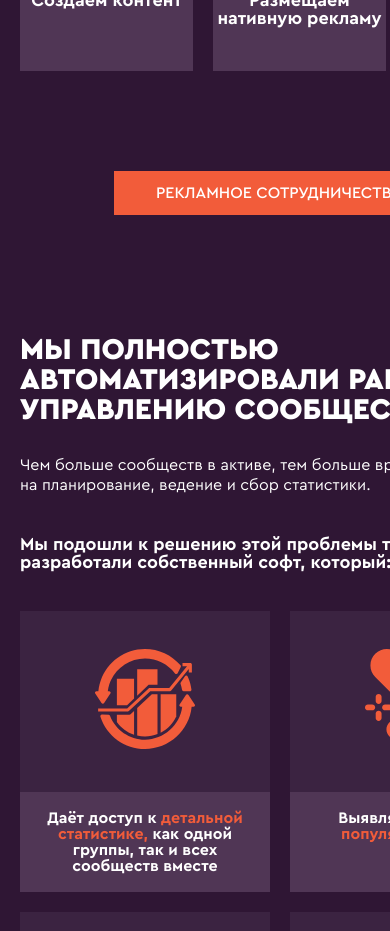
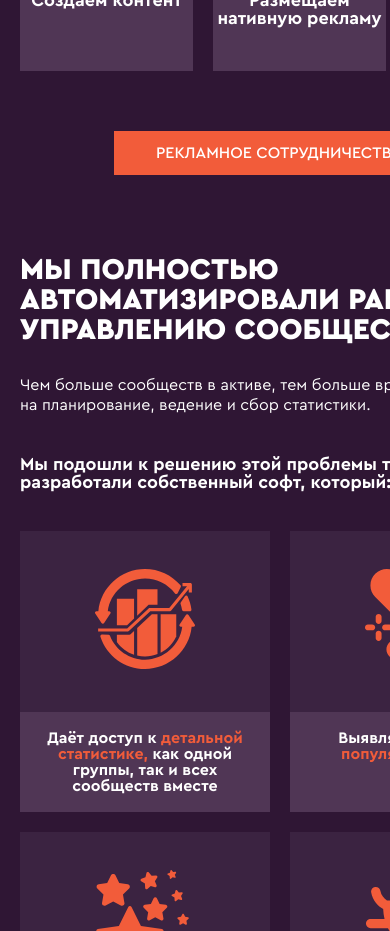
Before and after one commit to anastynero/wolfmedia, a Next.js app: page / in a window 390 px wide. Shown: the part 3640-4571 px from the top of the page. Built offline with nearby package versions, Linux system fonts and the light colour scheme.

Commit message:
fix: fix bugs with responsiveness

```diff
--- a/src/app/layout.tsx
+++ b/src/app/layout.tsx
@@ -17,8 +17,6 @@ export default function RootLayout({
         <meta property="og:description" content="«Wolfmedia» – это редакция, где ежедневно
         авторы, иллюстраторы, дизайнеры, видеографы, создают уникальный контент и доносят его
         до огромной аудитории с помощью социальных сетей."/>
-      <meta property="og:locale" content="ru_RU"/>
-      <meta property="og:type" content="website"/>
         <link rel="icon" type="image/png" href="/favicon-96x96.png" sizes="96x96" />
         <link rel="icon" type="image/svg+xml" href="/favicon.svg" />
         <link rel="shortcut icon" href="/favicon.ico" />
--- a/src/components/BrandCommunication/BrandCommunication.module.css
+++ b/src/components/BrandCommunication/BrandCommunication.module.css
@@ -60,6 +60,9 @@
     .h2{
         margin-block-start: 80px;
     }
+    .button{
+        margin-block-start: 60px;
+    }
 }
 
 @media (max-width: 320px){
--- a/src/components/CommunityAutomation/CommunityAutomation.module.css
+++ b/src/components/CommunityAutomation/CommunityAutomation.module.css
@@ -155,6 +155,10 @@
         gap: 20px;
     }
 
+    .h2{
+        margin-block-start: 80px;
+    }
+
 }
 
 @media (max-width: 320px){
```
Lines whose indentation alone changed are shown as unchanged.
